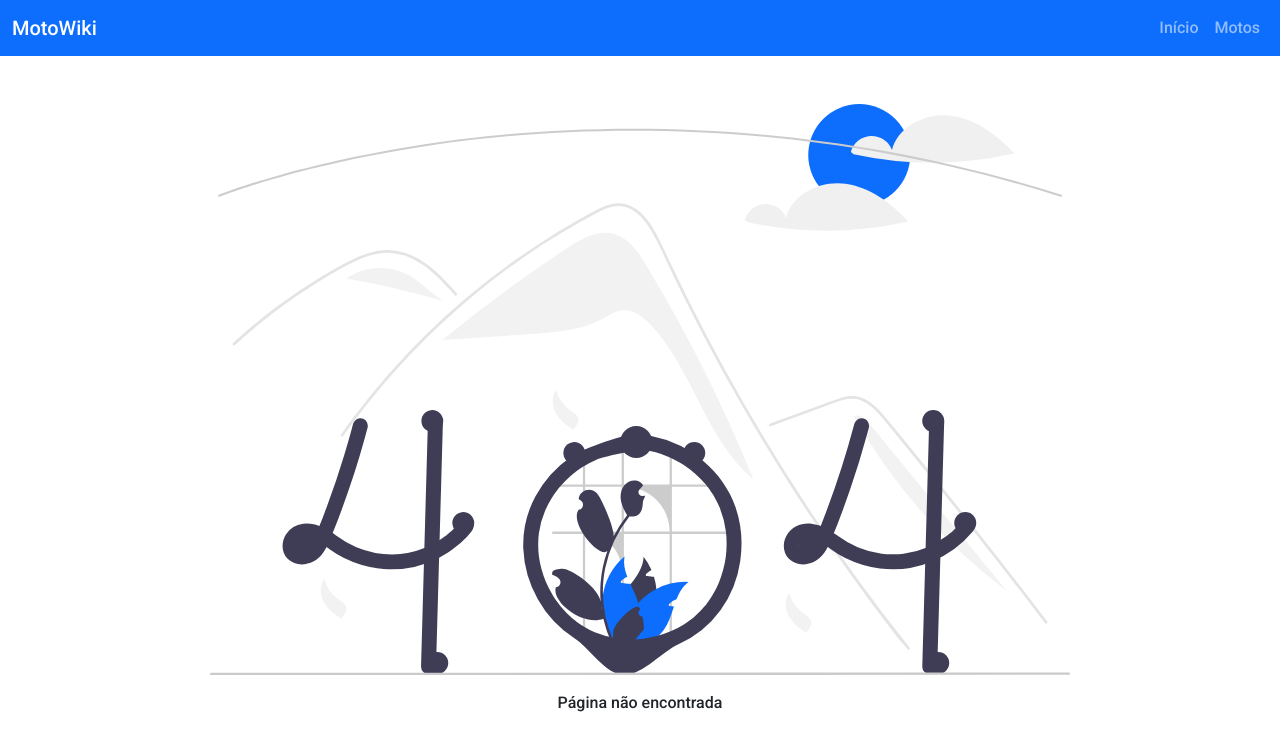
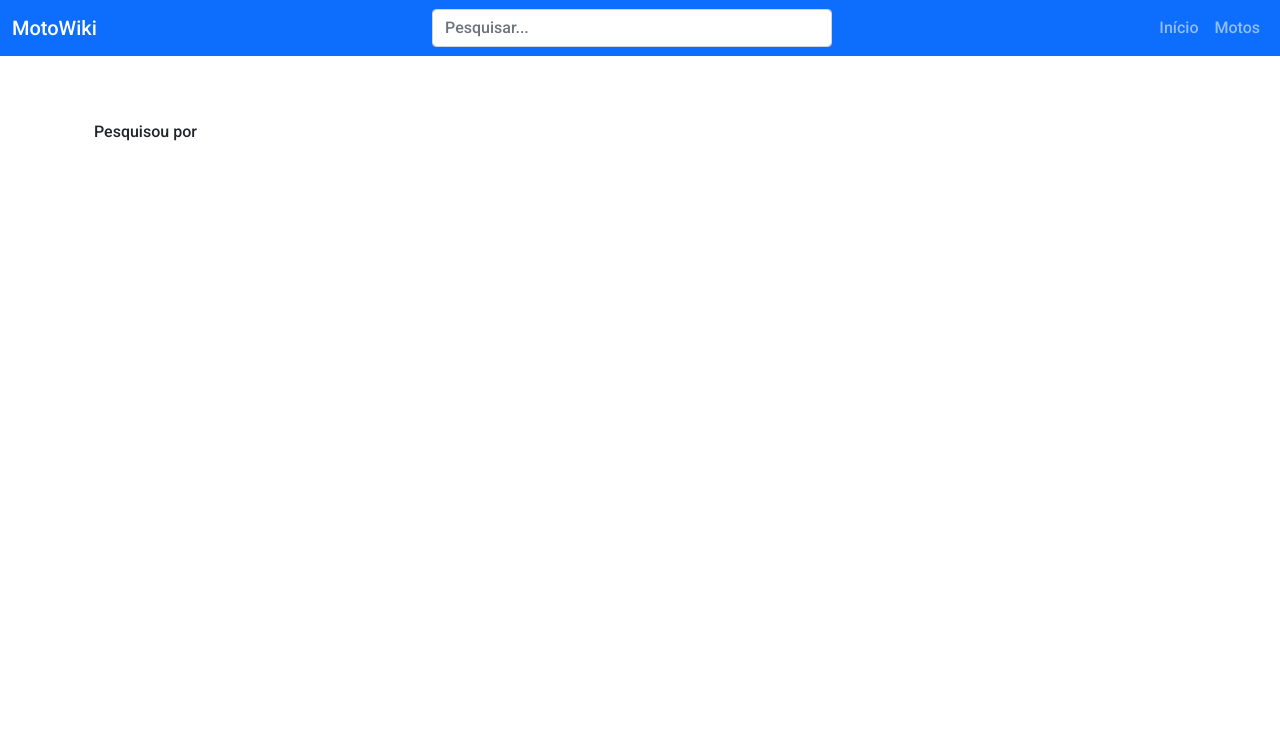
Before and after one commit to jmarc00s/react-nested-routes, a React (Vite) app: page /search in a window 1280 px wide. Shown: the top 750 px of the page. Built offline with nearby package versions, Linux system fonts and the light colour scheme.

Commit message:
Criando página para busca e componente de busca na navbar

```diff
--- a/src/components/template/Navbar.jsx
+++ b/src/components/template/Navbar.jsx
@@ -1,10 +1,13 @@
 import React from 'react';
 import { NavLink, useNavigate } from 'react-router-dom';
+import NavbarSearch from './NavbarSearch';
 
 const Navbar = () => {
   const navigate = useNavigate();
 
-  const goToHome = () => navigate('/');
+  function handleSearchTextChange(value) {
+    navigate(`/search?q=${value}`);
+  }
 
   return (
     <nav className="navbar navbar-expand-sm navbar-dark bg-primary">
@@ -12,6 +15,13 @@ const Navbar = () => {
         <NavLink to="/" className="navbar-brand">
           MotoWiki
         </NavLink>
+
+        <div>
+          <NavbarSearch
+            onValueChange={(value) => handleSearchTextChange(value)}
+          />
+        </div>
+
         <ul className="navbar-nav">
           <li className="nav-item">
             <NavLink to="/" className="nav-link">
--- /dev/null
+++ b/src/components/template/NavbarSearch.jsx
@@ -0,0 +1,28 @@
+import React from 'react';
+import useDebounce from '../../core/hooks/useDebounce';
+
+const NavbarSearch = ({ onValueChange }) => {
+  const [value, setValue] = React.useState('');
+  const debounceValueChanges = useDebounce(onValueChange);
+
+  function handleValueChanges(value) {
+    debounceValueChanges(value);
+    setValue(value);
+  }
+
+  return (
+    <div className="input-group">
+      <input
+        style={{ minWidth: 400 }}
+        type="text"
+        className="form-control"
+        placeholder="Pesquisar..."
+        aria-label="Pesquisar..."
+        value={value}
+        onChange={({ target }) => handleValueChanges(target.value)}
+      />
+    </div>
+  );
+};
+
+export default NavbarSearch;
--- /dev/null
+++ b/src/core/config/LazyLoadedRoute.jsx
@@ -0,0 +1,9 @@
+import React from 'react';
+
+const LazyLoadedRoute = ({ component }) => {
+  return (
+    <React.Suspense fallback={<>Carregando...</>}>{component}</React.Suspense>
+  );
+};
+
+export default LazyLoadedRoute;
--- a/src/core/config/Routes.jsx
+++ b/src/core/config/Routes.jsx
@@ -1,6 +1,7 @@
 import React from 'react';
 import { Route, Routes } from 'react-router-dom';
 import Layout from '../../components/template/Layout';
+import LazyLoadedRoute from './LazyLoadedRoute';
 
 const Home = React.lazy(() => import('../../pages/Home'));
 const Motorcycles = React.lazy(() => import('../../pages/Motorcycles'));
@@ -15,13 +16,9 @@ const MotorcycleDetails = React.lazy(() =>
   import('../../components/pages/Motorcycles/MotorcycleDetail')
 );
 
+const Search = React.lazy(() => import('../../pages/Search'));
+
 const NotFound = React.lazy(() => import('../../pages/NotFound'));
-
-const LazyLoadedRoute = ({ component }) => {
-  return (
-    <React.Suspense fallback={<>Carregando...</>}>{component}</React.Suspense>
-  );
-};
 
 const AppRouter = () => {
   return (
@@ -44,6 +41,10 @@ const AppRouter = () => {
             element={<LazyLoadedRoute component={<MotorcycleDetails />} />}
           />
         </Route>
+        <Route
+          path="/search"
+          element={<LazyLoadedRoute component={<Search />} />}
+        />
       </Route>
     </Routes>
   );
--- /dev/null
+++ b/src/pages/Search.jsx
@@ -0,0 +1,17 @@
+import React from 'react';
+import Container from '../components/Container';
+import { useSearchParams } from 'react-router-dom';
+
+const Search = () => {
+  const [searchParams] = useSearchParams();
+
+  const query = React.useMemo(() => searchParams.get('q'), [searchParams]);
+
+  return (
+    <Container>
+      <section className="mt-3">Pesquisou por {query}</section>
+    </Container>
+  );
+};
+
+export default Search;
```
